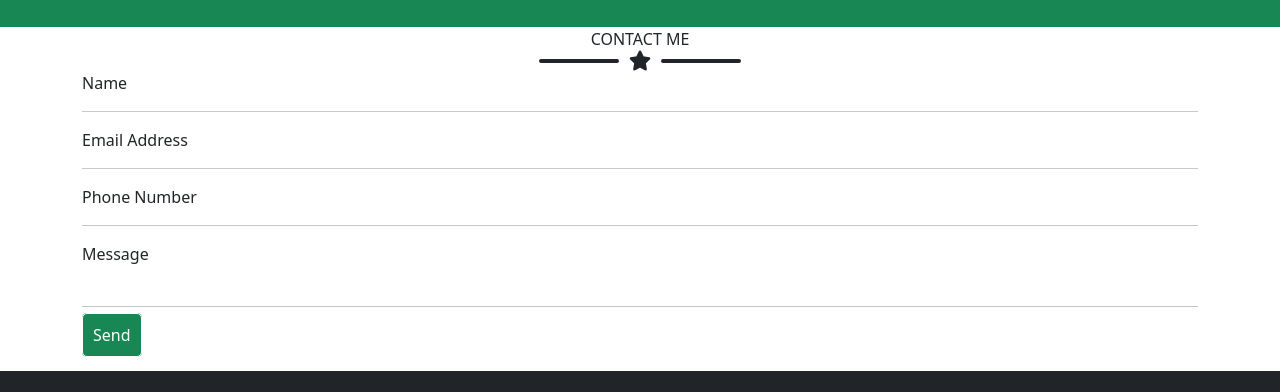
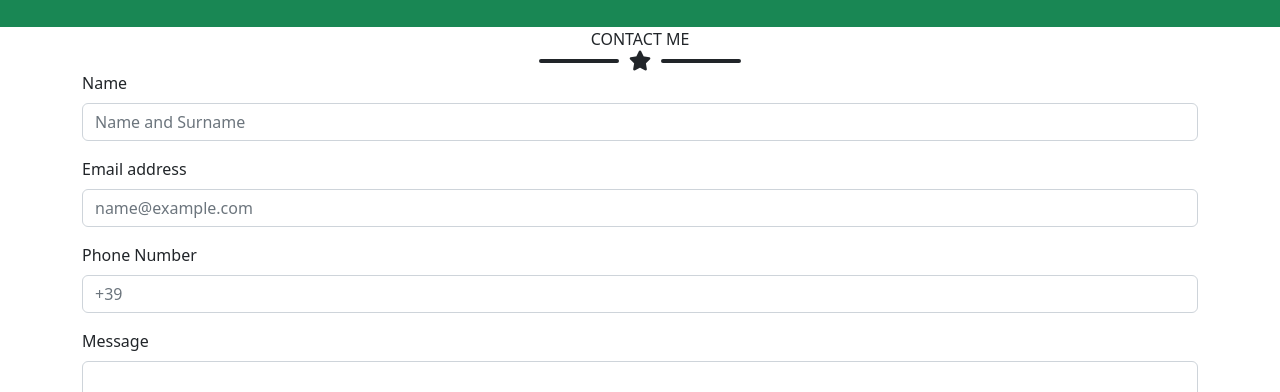
Before and after one commit to info-mic-info/html-css-bootstrap-freelancer, a plain HTML site: page index.html in a window 1280 px wide. Shown: the part 1635-2027 px from the top of the page. Drawn offline with nearby package versions, Linux system fonts and the light colour scheme.

Commit message:
Add Form

```diff
--- a/index.html
+++ b/index.html
@@ -25,7 +25,9 @@
                 <a class="navbar-brand  text-white" href="#">START BOOTSTRAP</a>
 
 
-              <button class="navbar-toggler  " type="button" data-bs-toggle="collapse" data-bs-target="#navbarSupportedContent" aria-controls="navbarSupportedContent" aria-expanded="false" aria-label="Toggle navigation">
+                <button class="navbar-toggler  " type="button" data-bs-toggle="collapse"
+                    data-bs-target="#navbarSupportedContent" aria-controls="navbarSupportedContent"
+                    aria-expanded="false" aria-label="Toggle navigation">
                     <span class="navbar-toggler-icon  "></span>
                 </button>
 
@@ -227,17 +229,39 @@
                     </div>
 
                     <div class="col-12 text-start">
-                        <span>Name</span>
-                        <hr>
-                        <span>Email Address</span>
-                        <hr>
-                        <span>Phone Number</span>
-                        <hr>
-                        <span>Message</span>
+                        <form action="">
+
+
+
+                            <div class="mb-3">
+                                <label class="form-label">Name</label>
+                                <input type="text" class="form-control" id="formGroupExampleInput2"
+                                    placeholder="Name and Surname">
                             </div>
 
+                            <div class="mb-3">
+                                <label for="exampleFormControlInput1" class="form-label">Email address</label>
+                                <input type="email" class="form-control" id="exampleFormControlInput1"
+                                    placeholder="name@example.com">
+                            </div>
+
+                            <div class="mb-3">
+                                <label class="form-label">Phone Number</label>
+                                <input type="text" class="form-control" id="formGroupExampleInput"
+                                    placeholder="+39">
+                            </div>
+
+
+
+                            <div class="mb-3">
+                                <label for="exampleFormControlTextarea1" class="form-label">Message</label>
+                                <textarea class="form-control" id="exampleFormControlTextarea1" rows="3"></textarea>
+                            </div>
+                        </form>
+                    </div>
+
+
                     <div class="col-12 my-4 text-start">
-                        <hr>
                         <a class="my-btn bg-success" href=""><span>Send</span></a>
 
                     </div>
@@ -293,7 +317,9 @@
     </footer>
 
     <!-- JavaScript Bundle with Popper -->
-<script src="https://cdn.jsdelivr.net/npm/bootstrap@5.2.2/dist/js/bootstrap.bundle.min.js" integrity="sha384-OERcA2EqjJCMA+/3y+gxIOqMEjwtxJY7qPCqsdltbNJuaOe923+mo//f6V8Qbsw3" crossorigin="anonymous"></script>
+    <script src="https://cdn.jsdelivr.net/npm/bootstrap@5.2.2/dist/js/bootstrap.bundle.min.js"
+        integrity="sha384-OERcA2EqjJCMA+/3y+gxIOqMEjwtxJY7qPCqsdltbNJuaOe923+mo//f6V8Qbsw3"
+        crossorigin="anonymous"></script>
 </body>
 
 </html>
```
Lines whose indentation alone changed are shown as unchanged.
